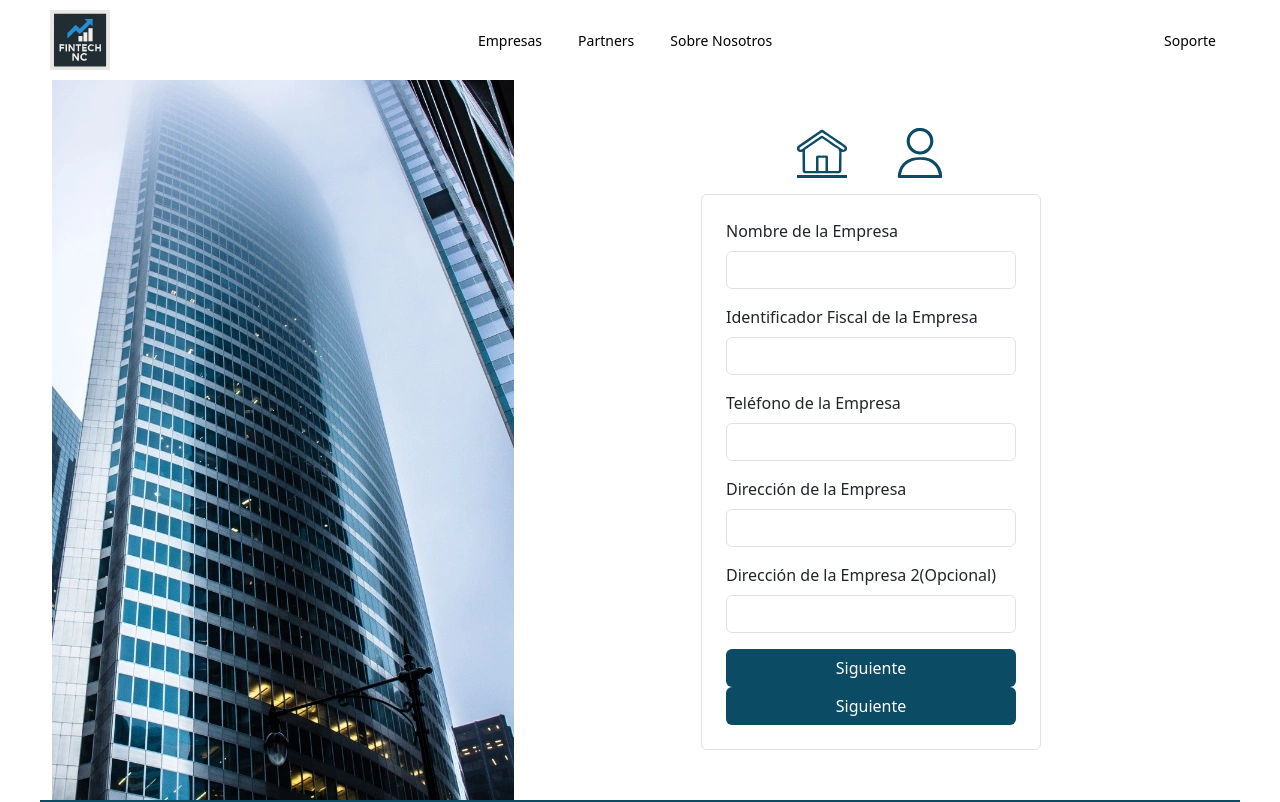
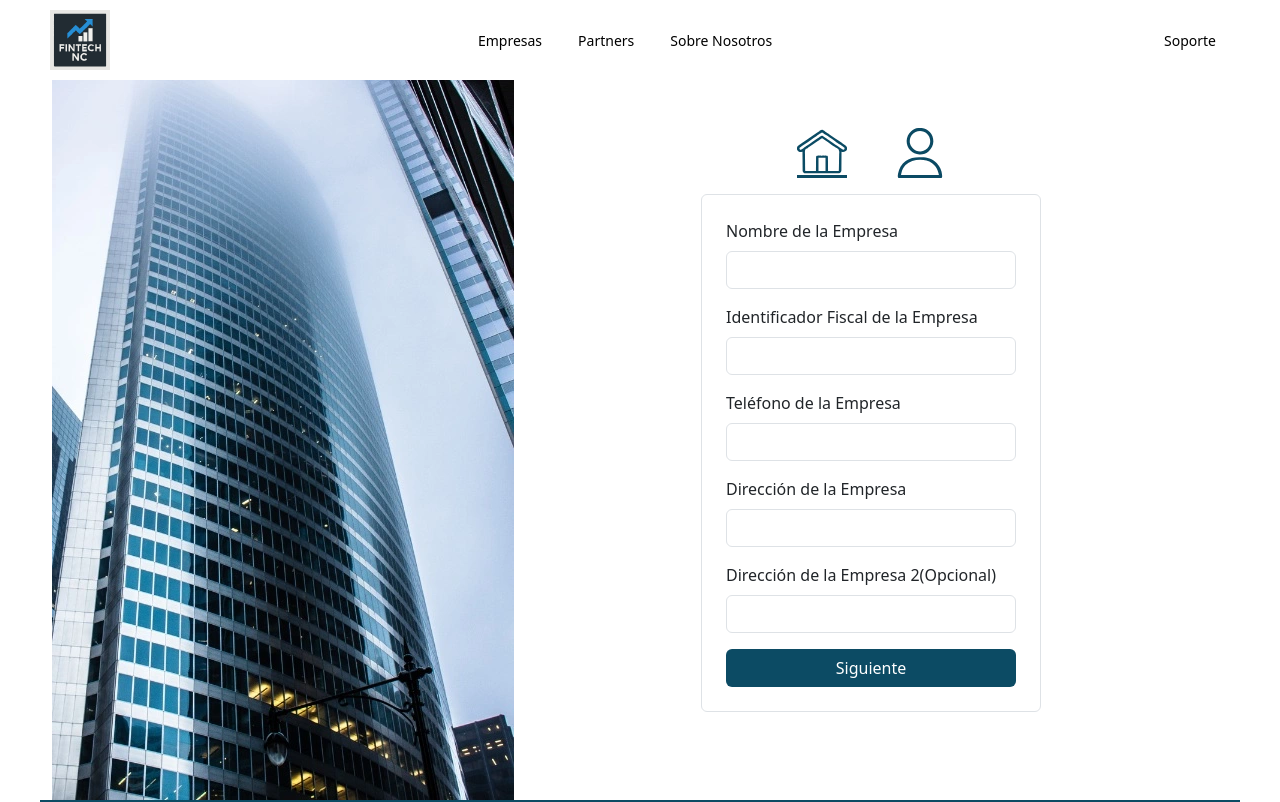
Before and after one commit to CreditosPYMES-NCG27/webapp-creditos-pymes, a React (Vite) app: page /sign-up in a window 1280 px wide. Shown: the top 802 px of the page. Built offline with nearby package versions, Linux system fonts and the light colour scheme.

Commit message:
Se agrega funcion de registro

```diff
--- a/src/pages/SignIn.jsx
+++ b/src/pages/SignIn.jsx
@@ -1,6 +1,4 @@
 import { useState } from "react";
-import Navbar from "../components/Navbar/Navbar";
-import Footer from "../components/Footer/Footer";
 import "../features/SignIn/SignIn.css";
 import { supabase } from "../auth/supabaseClient";
 
@@ -115,7 +113,6 @@ const SignInPage = () => {
                                     <input type="text" name="direccionEmpresa2" value={formData.direccionEmpresa2} onChange={handleChange} className="form-control" id=""/>
                                 </div>
                                 <button type="submit" className="btn color-btn w-100" onClick={handleSiguiente}>Siguiente</button>
-                                <button type="submit" className="btn color-btn w-100" onClick={handleSiguiente}>Siguiente</button>
                             </>
                         ) : (
                             <>
```
